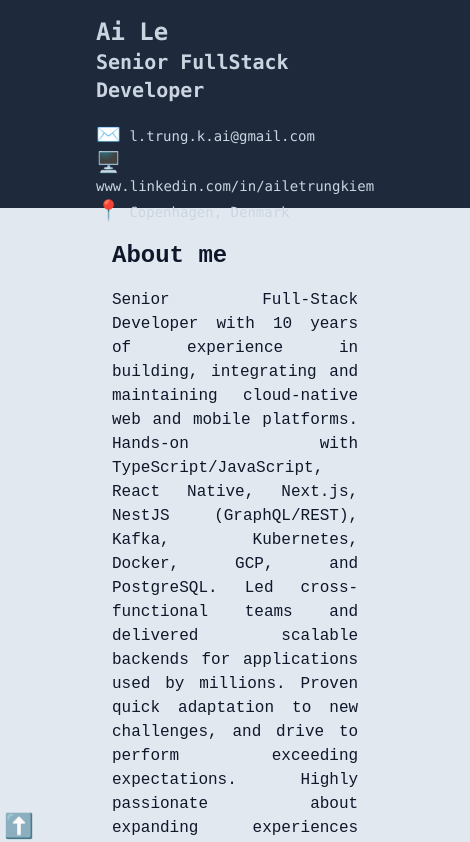
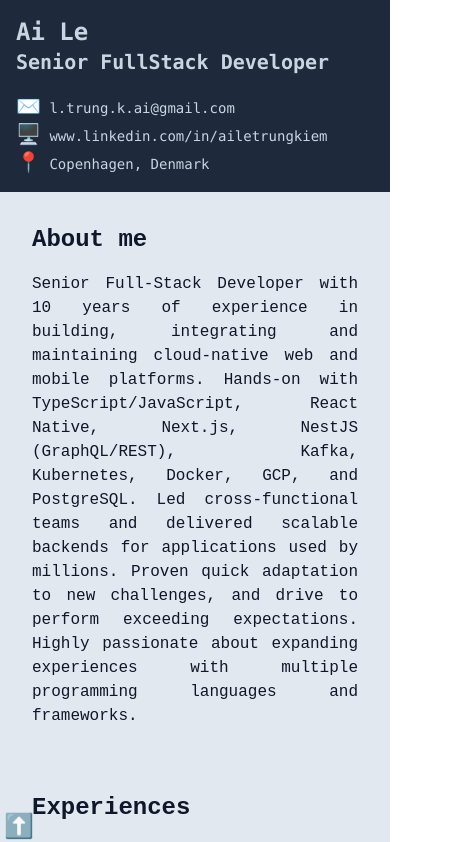
Before and after one commit to letrungkiemai/resume, a React (Create React App) app: page / in a window 390 px wide. Shown: the top 842 px of the page, 470 px wide, since content can reach past the window. Built offline with nearby package versions, Linux system fonts and the light colour scheme.

Commit message:
Mobile tweaks

```diff
--- a/src/components/Header.tsx
+++ b/src/components/Header.tsx
@@ -3,7 +3,7 @@ import ai from "../ai.png";
 export const Header = () => {
   const fullHeader = (
     <header className={`sticky top-0 z-50`}>
-      <div className="flex sm:flex-row flex-col container m-auto max-w-none h-52 bg-slate-800 px-20">
+      <div className="flex sm:flex-row flex-col container m-auto max-w-none bg-slate-800 md:px-20 md:py-4">
         <div className="sm:block hidden mt-auto mb-auto ml-8 mr-8 basis-52">
           <a href={"https://linkedin.com/in/ailetrungkiem"} target="_blank" rel="noreferrer" >
             <img className="h-44 rounded-full border-8" src={ai} alt="aile" />
--- a/src/components/Page.tsx
+++ b/src/components/Page.tsx
@@ -5,7 +5,7 @@ import { Menu } from "./Menu";
 import { Projects } from "./Projects";
 export const Page = () => {
   return (
-    <div className="flex flex-row container m-auto max-w-none h-52 bg-slate-200 h-auto text-slate-900 px-20">
+    <div className="flex flex-row container m-auto max-w-none h-52 bg-slate-200 h-auto text-slate-900 md:px-20">
       <div
         className="sm:block hidden mt-8 mb-auto ml-8 mr-8 basis-60"
         style={{ minWidth: "190px" }}
```
